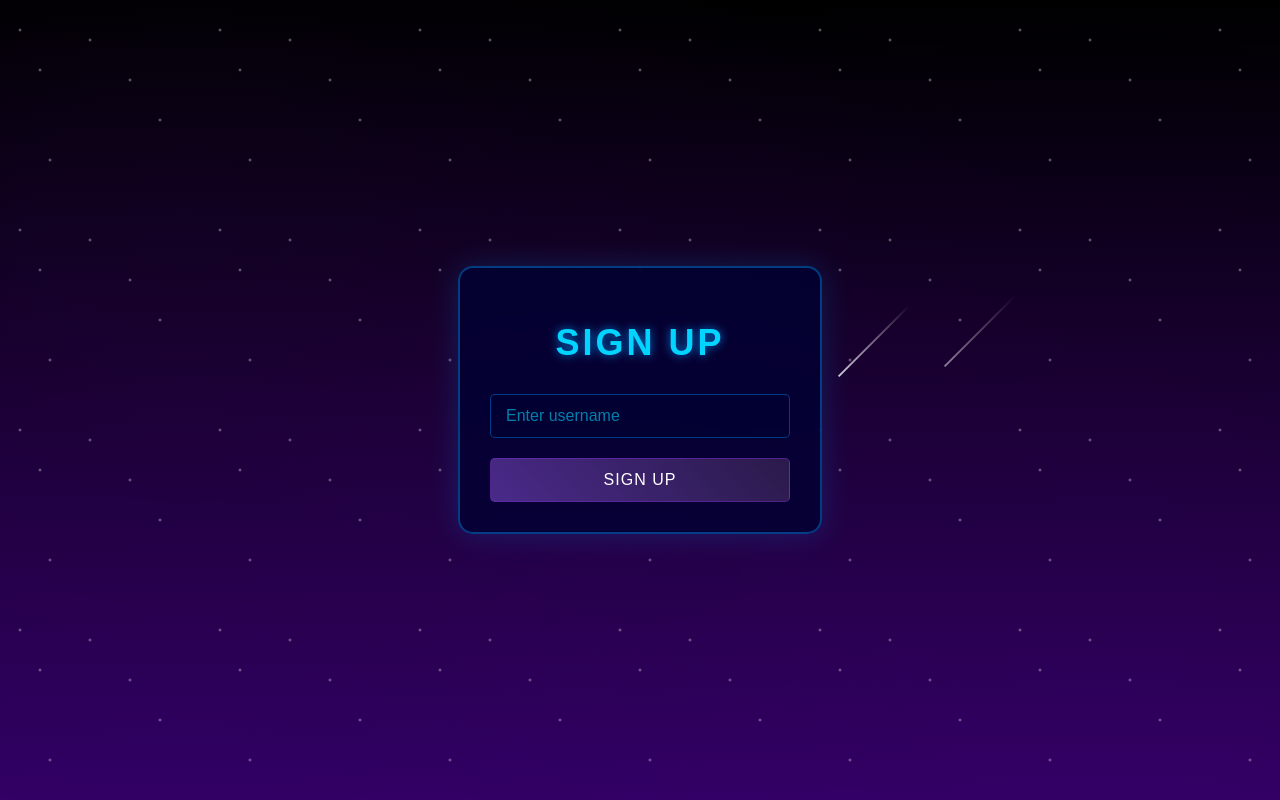
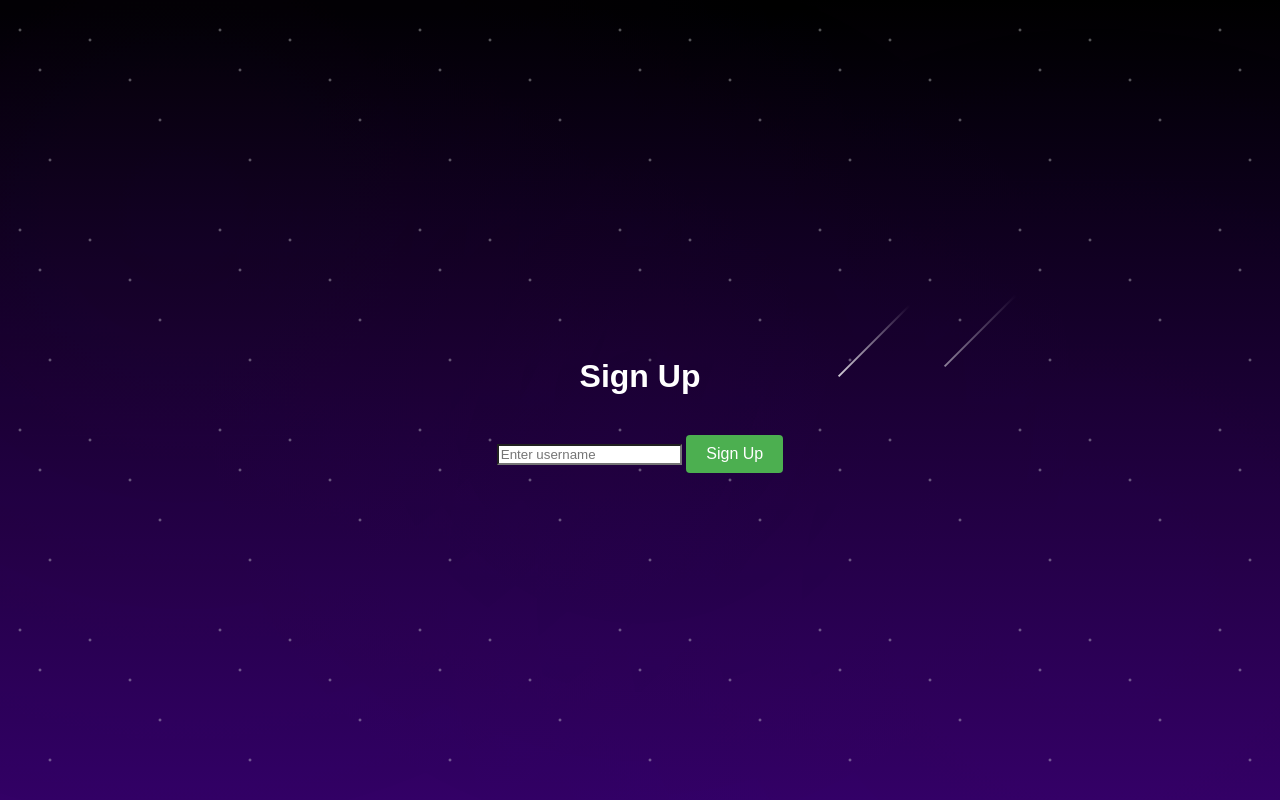
Before and after one commit to Cole-Godfrey/universal_frontend, a website: page signup.html in a window 1280 px wide. Drawn offline with Linux system fonts and the light colour scheme.

Commit message:
fixed shit

```diff
--- a/styles.css
+++ b/styles.css
@@ -128,19 +128,55 @@ body::after {
     }
 }
 
-/* Replace the existing .container styles with these new styles */
+/* Update container positioning */
 .game-container {
     position: fixed;
-    top: 50%;
-    left: 50%;
-    transform: translate(-50%, -50%);
+    top: 0;
+    left: 0;
     width: 100%;
-    max-width: 1200px; /* Match canvas width */
+    height: 100%;
+    display: flex;
+    justify-content: center;
+    align-items: center;
+    overflow: hidden;
+}
+
+.container {
+    position: relative;  /* Change from absolute to relative */
+    transform: none;     /* Remove the transform */
+    top: auto;          /* Remove top positioning */
+    left: auto;         /* Remove left positioning */
     text-align: center;
-    padding: env(safe-area-inset-top) env(safe-area-inset-right) env(safe-area-inset-bottom) env(safe-area-inset-left);
+    width: 95%;
+    max-width: 1800px;
+    padding: 10px 10px 0 10px;
 }
 
 /* Update canvas styles */
+canvas {
+    max-width: 100%;
+    height: auto;
+    margin: 0 auto;
+    display: block;
+    background: linear-gradient(180deg,
+        rgba(0, 0, 0, 0.95),
+        rgba(26, 0, 51, 0.95),
+        rgba(51, 0, 102, 0.95)
+    );
+    border: 2px solid rgba(138, 43, 226, 0.4);
+    border-radius: 8px;
+    box-shadow:
+        0 0 30px rgba(138, 43, 226, 0.2),
+        inset 0 0 50px rgba(0, 0, 0, 0.7);
+    backdrop-filter: blur(5px);
+}
+
+h1 {
+    color: white;
+    margin-bottom: 20px;
+}
+
+/* Update canvas background */
 canvas {
     background: linear-gradient(180deg,
         rgba(0, 0, 0, 0.95),
@@ -155,18 +191,49 @@ canvas {
         0 0 30px rgba(138, 43, 226, 0.2),
         inset 0 0 50px rgba(0, 0, 0, 0.7);
     backdrop-filter: blur(5px);
-    max-width: 100%; /* Ensure canvas doesn't overflow on mobile */
-    height: auto; /* Maintain aspect ratio */
 }
 
-/* Update menu positioning */
+button {
+    margin-top: 20px;
+    padding: 10px 20px;
+    font-size: 16px;
+    background-color: #4CAF50;
+    color: white;
+    border: none;
+    border-radius: 4px;
+    cursor: pointer;
+}
+
+button:hover {
+    background-color: #45a049;
+}
+
+/* Add game wrapper styles and update stats positioning */
+.game-wrapper, .balance, .wager {
+    display: none;
+}
+
+@keyframes fadeOut {
+    from { opacity: 1; transform: translateY(0); }
+    to { opacity: 0; transform: translateY(-20px); }
+}
+
+.winning-message {
+    position: fixed;
+    color: #4CAF50;
+    font-size: 24px;
+    font-weight: bold;
+    animation: fadeOut 2s forwards;
+    pointer-events: none;
+}
+
+/* Update menu styles */
 .menu {
     display: flex;
     justify-content: center;
-    gap: 20px;
-    margin-top: 20px;
-    flex-wrap: wrap; /* Allow buttons to wrap on mobile */
-    padding: 0 10px; /* Add some padding on mobile */
+    gap: 20px;  /* Increased gap between buttons */
+    margin-top: 2px;
+    margin-bottom: 0;  /* Ensure no bottom margin */
 }
 
 /* Update menu button styles with a cosmic/void theme */
@@ -454,90 +521,3 @@ canvas {
 .wager-input[type=number] {
     -moz-appearance: textfield;
 }
-
-/* Add these styles for the signup page */
-.signup-container {
-    background: rgba(0, 0, 50, 0.8);
-    border-radius: 15px;
-    padding: 30px;
-    backdrop-filter: blur(10px);
-    border: 2px solid rgba(0, 150, 255, 0.4);
-    box-shadow: 0 0 30px rgba(0, 150, 255, 0.2);
-    width: 300px;
-    margin: 0 auto;
-}
-
-.signup-title {
-    color: #00d4ff;
-    font-size: 36px;
-    margin-bottom: 30px;
-    text-align: center;
-    text-shadow: 0 0 10px rgba(0, 150, 255, 0.8);
-    text-transform: uppercase;
-    letter-spacing: 3px;
-}
-
-.signup-form {
-    display: flex;
-    flex-direction: column;
-    gap: 20px;
-}
-
-.signup-form input {
-    background: rgba(0, 0, 50, 0.5);
-    color: #00d4ff;
-    border: 1px solid rgba(0, 150, 255, 0.4);
-    padding: 12px 15px;
-    border-radius: 5px;
-    font-size: 16px;
-    width: 100%;
-    box-sizing: border-box;
-    transition: all 0.3s ease;
-}
-
-.signup-form input:focus {
-    outline: none;
-    border-color: rgba(0, 150, 255, 0.8);
-    box-shadow: 0 0 15px rgba(0, 150, 255, 0.3);
-}
-
-.signup-form input::placeholder {
-    color: rgba(0, 212, 255, 0.6);
-}
-
-.signup-button {
-    background: linear-gradient(45deg, #4a2a8a, #2a1a4a);
-    color: white;
-    border: 1px solid rgba(138, 43, 226, 0.4);
-    padding: 12px 20px;
-    border-radius: 5px;
-    cursor: pointer;
-    transition: all 0.3s ease;
-    font-size: 16px;
-    text-transform: uppercase;
-    letter-spacing: 1px;
-    width: 100%;
-}
-
-.signup-button:hover {
-    background: linear-gradient(45deg, #5a3a9a, #3a2a5a);
-    box-shadow: 0 0 15px rgba(138, 43, 226, 0.4);
-    transform: translateY(-2px);
-}
-
-.signup-button:active {
-    transform: translateY(0);
-}
-
-/* Add iOS-specific styles */
-@supports (-webkit-touch-callout: none) {
-    .signup-container {
-        padding-top: max(30px, env(safe-area-inset-top));
-        padding-bottom: max(30px, env(safe-area-inset-bottom));
-    }
-
-    .signup-form input {
-        -webkit-appearance: none;
-        appearance: none;
-    }
-}
```
Also changed, not shown: index.html (+2 -0 lines).
